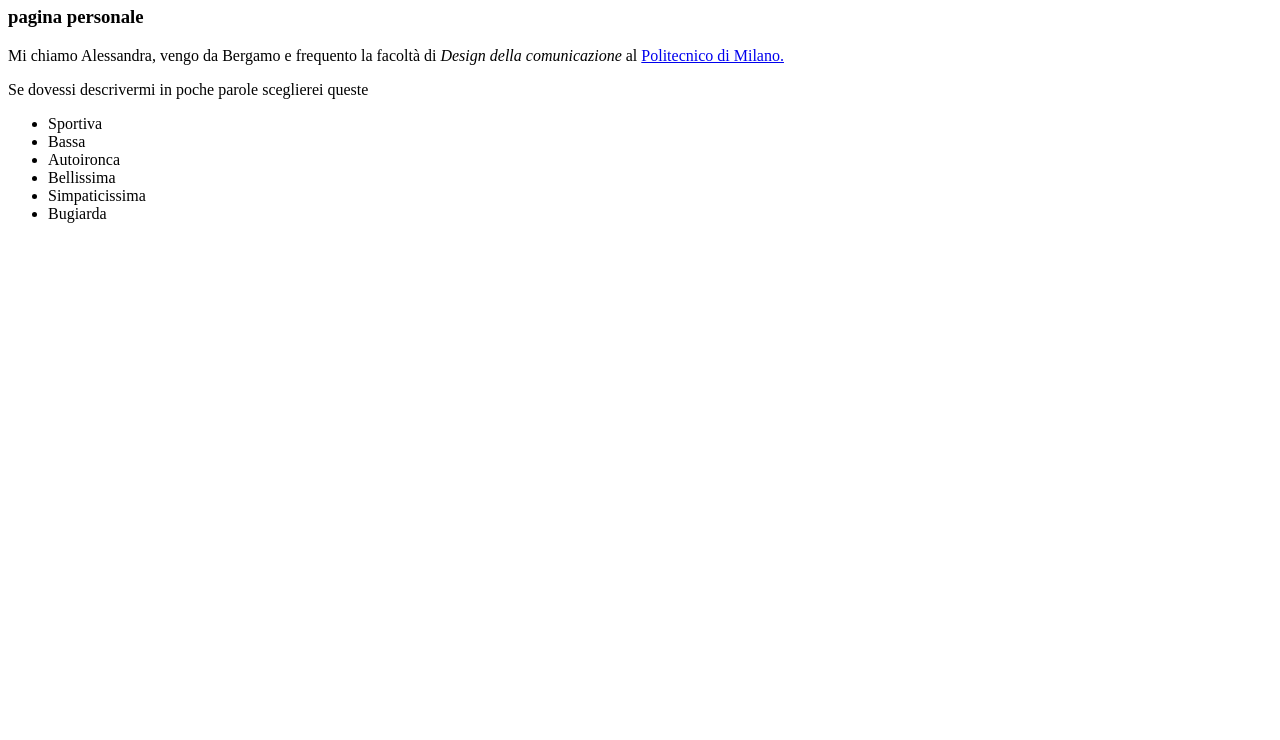
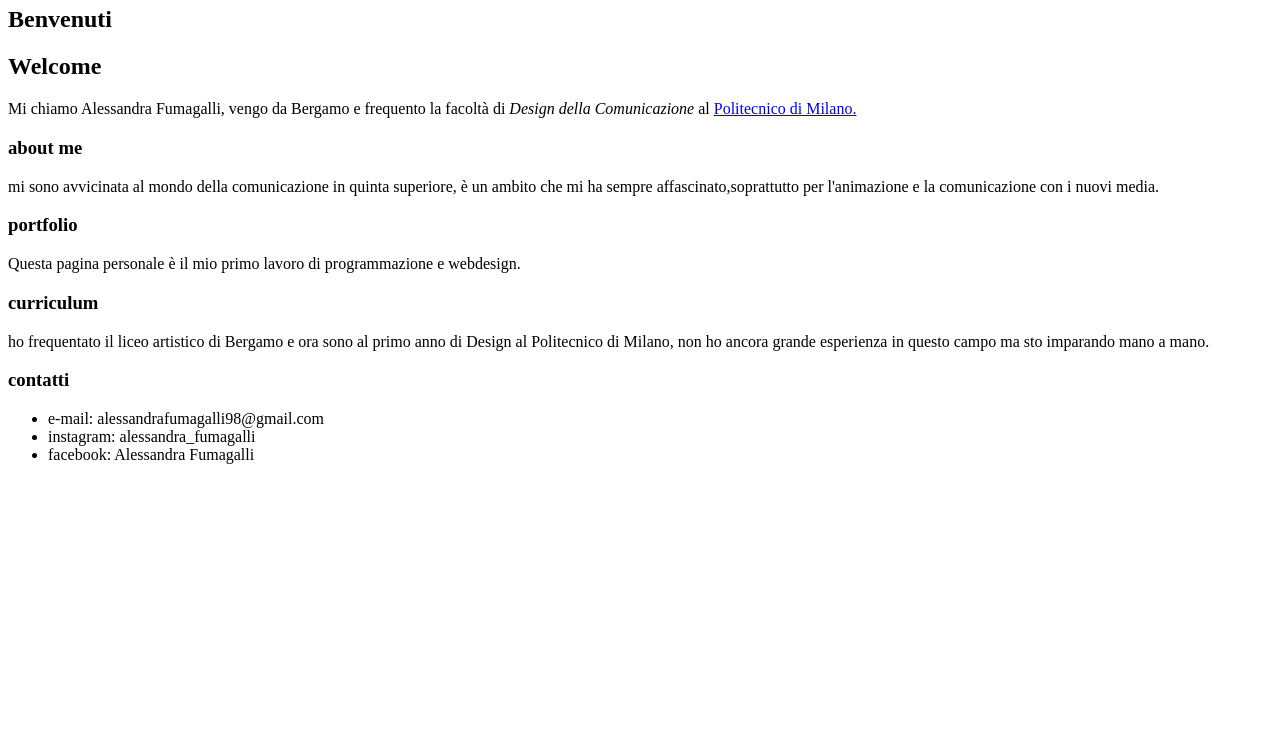
Before and after one commit to aleasta/aleasta, a plain HTML site: page index.html in a window 1280 px wide. Shown: the part 60-800 px from the top of the page. Drawn offline with Linux system fonts and the light colour scheme.

Commit message:
pagina personale

```diff
--- a/index.html
+++ b/index.html
@@ -1,14 +1,26 @@
-<h1> Aleasta </h1>
-<h3> pagina personale </h3>
-<p>  </p>
-<p> Mi chiamo Alessandra, vengo da  Bergamo  e frequento la facoltà di <em> Design della comunicazione </em> al
+<h1> aleasta </h1>
+<h2> Benvenuti </h2>
+<h2> Welcome </h2>
+
+<p> Mi chiamo Alessandra Fumagalli, vengo da  Bergamo  e frequento la facoltà di <em> Design della Comunicazione </em> al
    <a href=https://www.polimi.it/> Politecnico di Milano. </a>
-<p> Se dovessi descrivermi in poche parole sceglierei queste <p>
-  <ul>
-    <li> Sportiva </li>
-    <li> Bassa </li>
-    <li> Autoironca </li>
-    <li> Bellissima </li>
-    <li> Simpaticissima </li>
-    <li> Bugiarda </li>
-  </ul>
+
+<h3> about me </h3>
+
+   <p> mi sono avvicinata al mondo della comunicazione in quinta superiore, è un ambito che mi ha sempre affascinato,soprattutto
+     per l'animazione e la comunicazione con i nuovi media.</p>
+
+<h3> portfolio </h3>
+         <p> Questa pagina personale è il mio primo lavoro di programmazione e webdesign. </p>
+
+<h3> curriculum </h3>
+         <p> ho frequentato il liceo artistico di Bergamo e ora sono al primo anno di Design al Politecnico di Milano,
+             non ho ancora grande esperienza in questo campo ma sto imparando mano a mano.</p>
+
+<h3> contatti </h3>
+
+<ul>
+    <li> e-mail: alessandrafumagalli98@gmail.com </li>
+    <li> instagram: alessandra_fumagalli </li>
+    <li> facebook: Alessandra Fumagalli </li>
+</ul>
```
